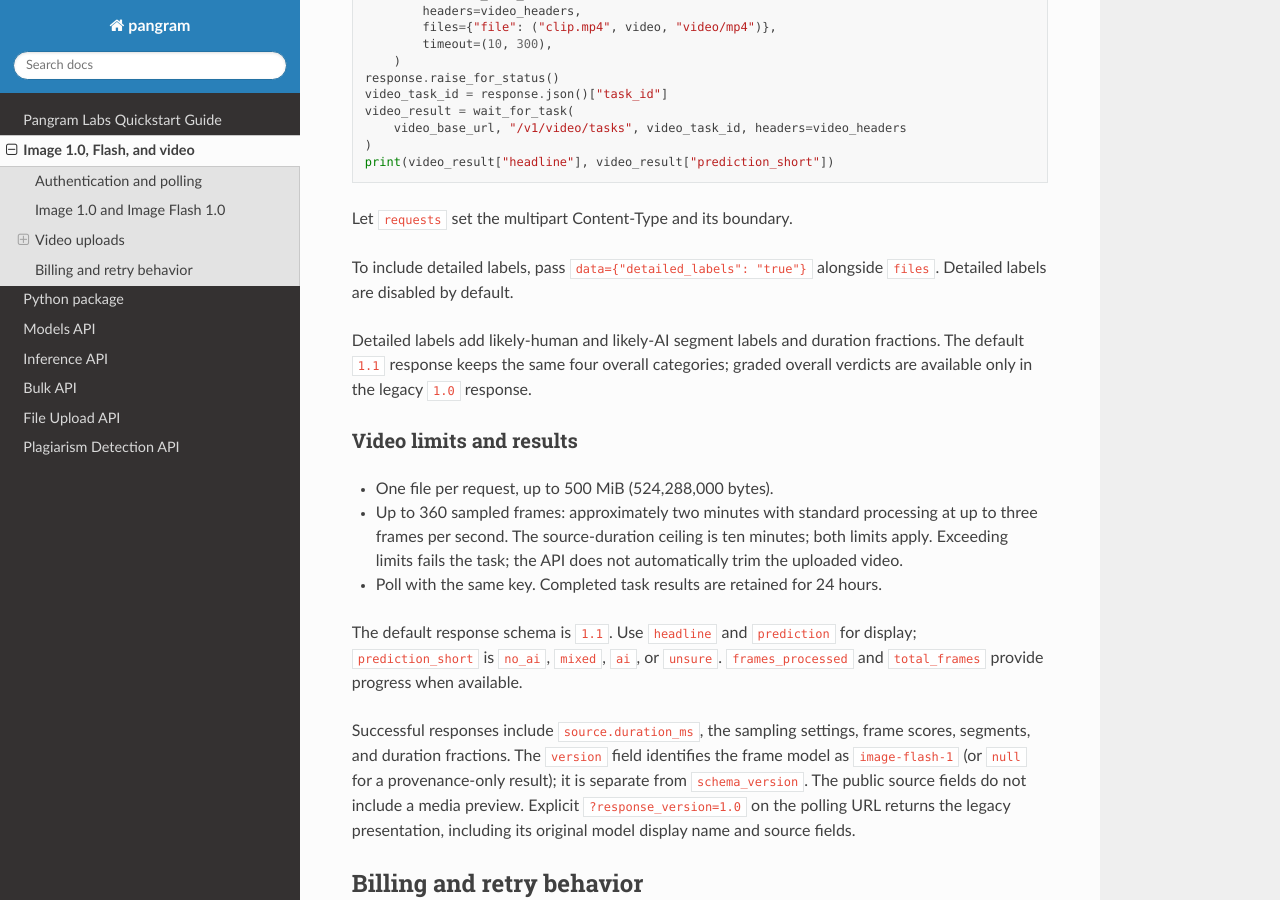
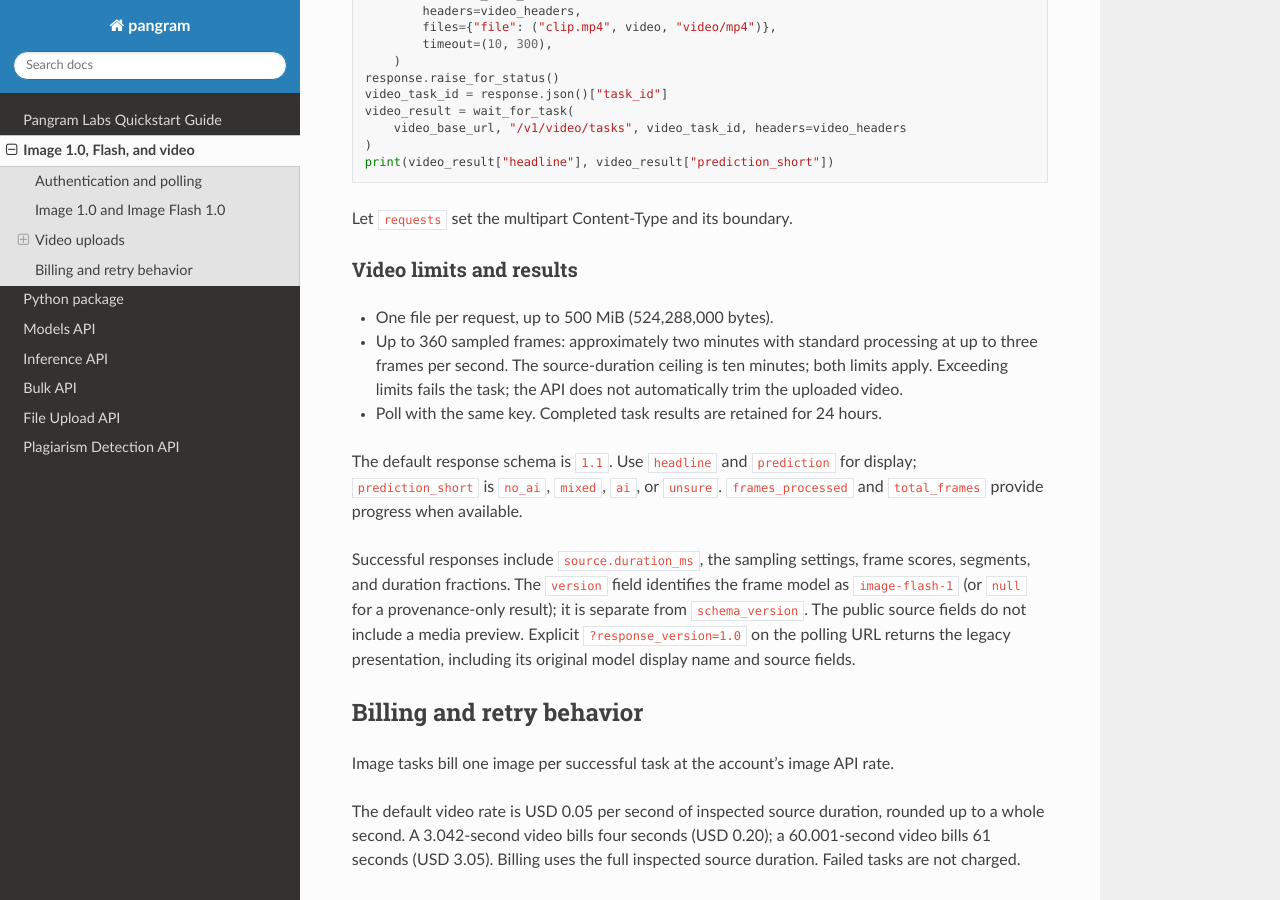
Before and after one commit to pangramlabs/pangram-sdk, a Sphinx documentation site: the page built from docs/media.rst, in a window 1280 px wide and 900 px high, scrolled down 2301 px. Built offline with Sphinx 7.4.7 and the Read the Docs theme 3.1.0, drawn with Linux system fonts in a browser that asks for light colours.

Commit message:
Remove the detailed-label upload option from the REST guide

```diff
--- a/docs/media.rst
+++ b/docs/media.rst
@@ -133,13 +133,6 @@ Upload an MP4, MOV, or WebM file as ``multipart/form-data`` with a single
 
 Let ``requests`` set the multipart Content-Type and its boundary.
 
-To include detailed labels, pass ``data={"detailed_labels": "true"}``
-alongside ``files``. Detailed labels are disabled by default.
-
-Detailed labels add likely-human and likely-AI segment labels and duration
-fractions. The default ``1.1`` response keeps the same four overall categories;
-graded overall verdicts are available only in the legacy ``1.0`` response.
-
 Video limits and results
 ~~~~~~~~~~~~~~~~~~~~~~~~
 
```
